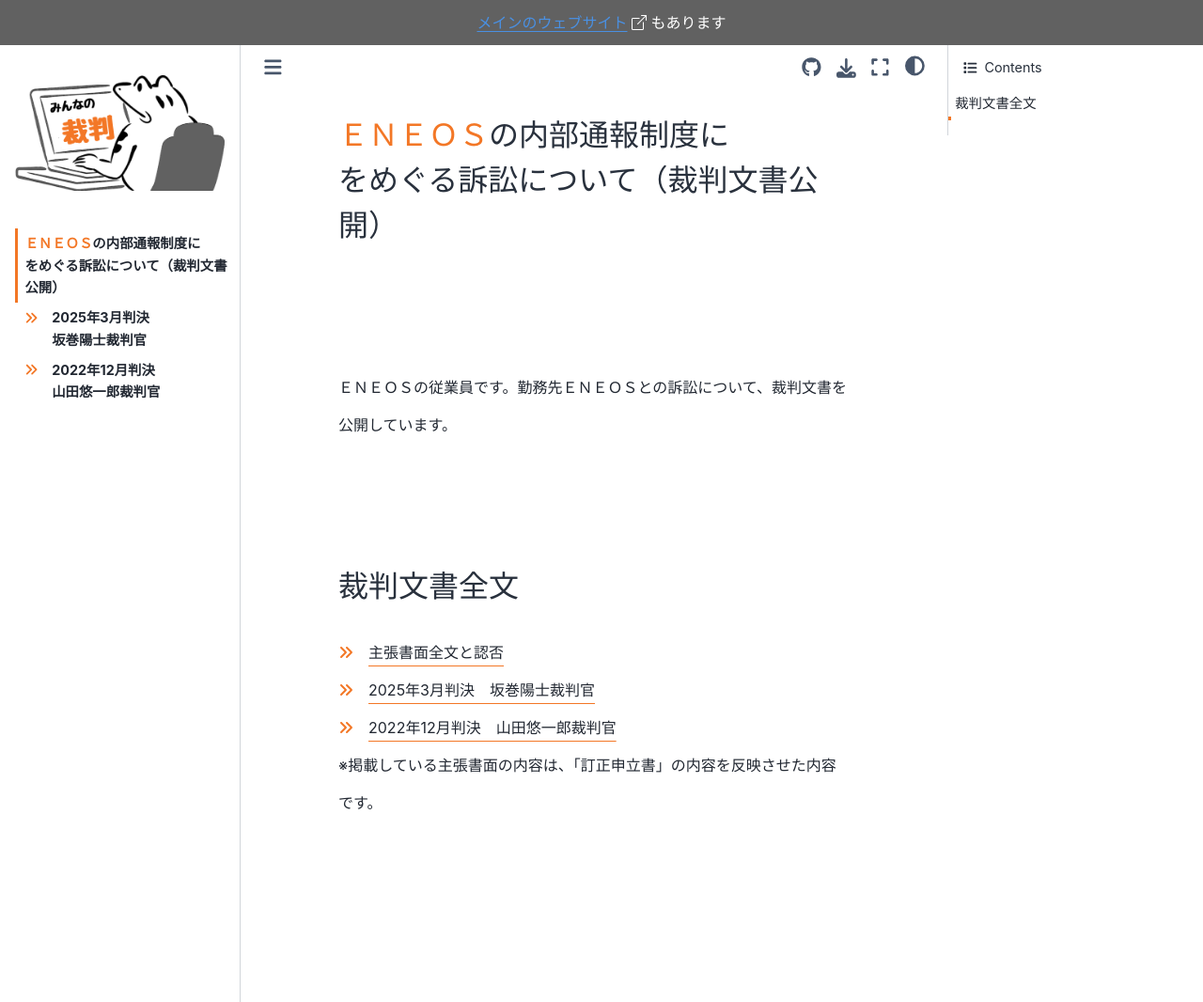
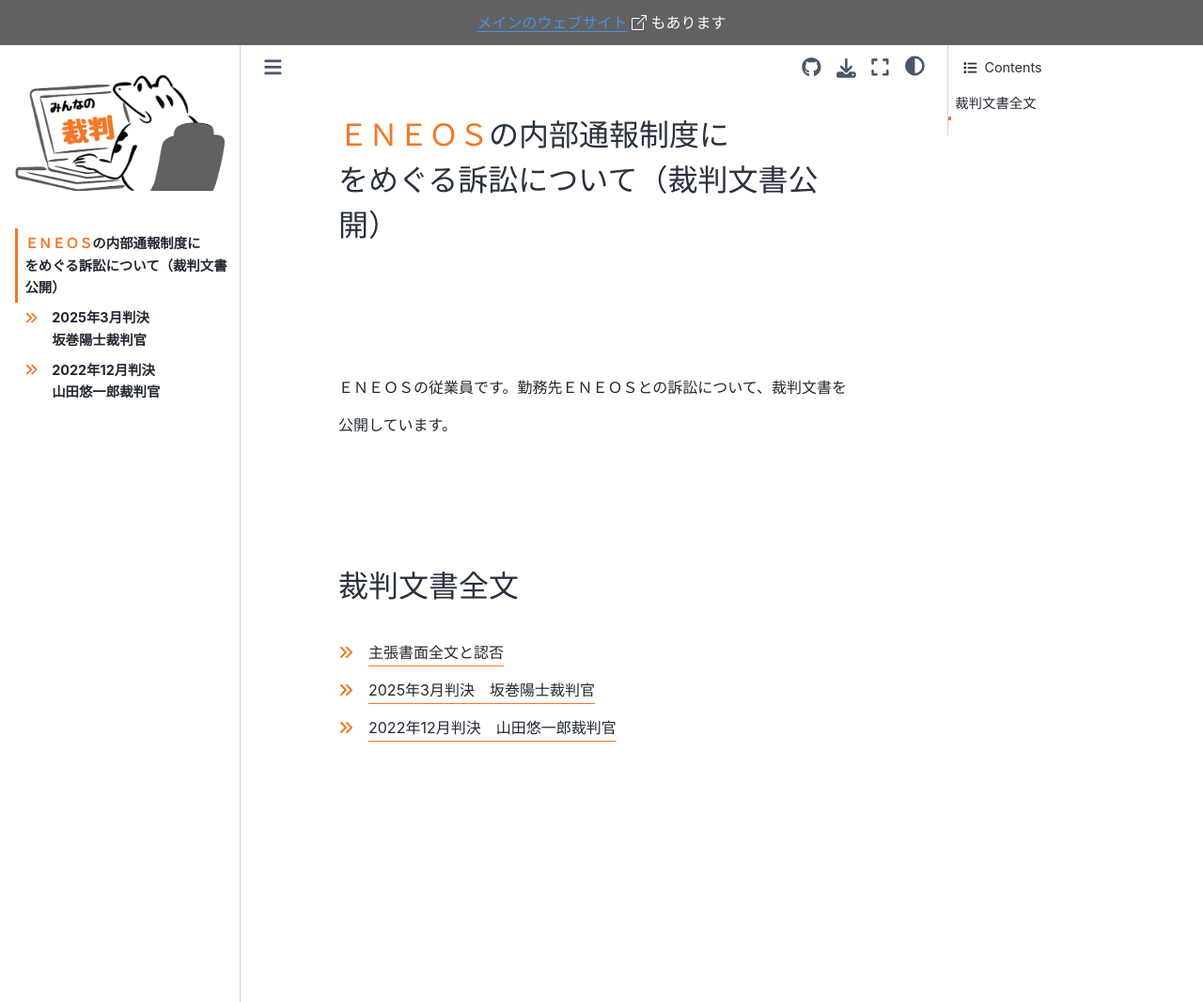
Before and after one commit to minnanosaiban/eneos-saiban, a Jupyter Book: the page built from index.md, in a window 1280 px wide and 1066 px high. Shown: the whole window at 94% size. Built offline with Jupyter Book 1.0.4 settings and Sphinx 7.4.7 and the Sphinx Book theme 1.1.4, drawn with Linux system fonts in a browser that asks for light colours; pages that are not in the unit, such as notebooks, are missing from menus.

Commit message:
Update main branch (excluding _build/)

```diff
--- a/index.md
+++ b/index.md
@@ -16,6 +16,4 @@
   <span class="arrow"><i class="fa-solid fa-angles-right" style="color: #f37726;"></i>　</span>2022年12月判決　山田悠一郎裁判官
 </a>
 
-※掲載している主張書面の内容は、「訂正申立書」の内容を反映させた内容です。
-
 ##
```
